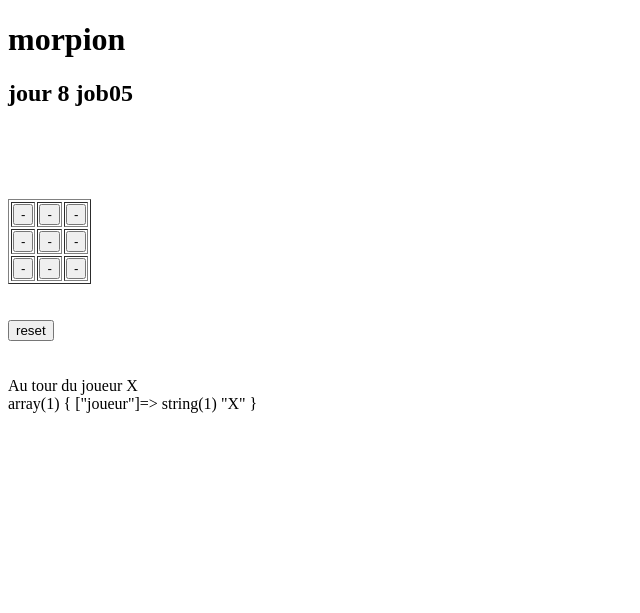
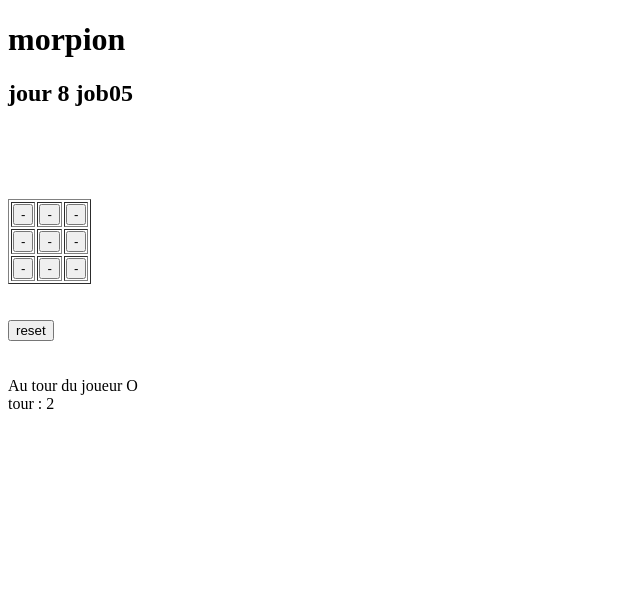
Before and after one commit to thomas-spinec/runtrack2, a PHP site: page / in a window 1280 px wide. Shown: the top 613 px of the page, without its empty margins (0-640 px from the left). Run offline with PHP 8.4, Linux system fonts and the light colour scheme.

Commit message:
suite et fin du morpion (job05 du jour 8), opérationnel

```diff
--- a/jour08/job05/index.php
+++ b/jour08/job05/index.php
@@ -1,74 +1,87 @@
 <!-- Partie PHP -->
 <?php
+    session_start();
 
-// Définition du joueur (X ou O) dans un cookie pour qu'il le garde en mémoire
-if (!isset($_COOKIE['joueur'])){
-    setcookie('joueur', 'X', time() + 365*24*3600);
-    $_COOKIE['joueur'] = 'X';
+    if (!isset($_SESSION['tour'])){
+        $_SESSION['tour'] = 1;
+    }
+
+    // Définition du joueur (X ou O) dans une variable session pour qu'il le garde en mémoire
+    if (!isset($_SESSION['joueur'])){
+        $_SESSION['joueur'] = 'X';
     }
 
     function jeu($case){
-    $symbole = $_COOKIE['joueur'];
-    setcookie("$case", $symbole, time() + 365*24*3600);
-    $_COOKIE[$case] = $symbole;
-    victoire();
+        if ($_SESSION['tour'] % 2 != 0){
+            $_SESSION[$case] = 'X';
+        }
+        else {
+            $_SESSION[$case] = 'O';
+        }
     }
 
     function chgmt_joueur(){
-    if ($_COOKIE['joueur'] == 'X'){
-        $_COOKIE['joueur'] = 'O';
+        if ($_SESSION['tour'] % 2 == 0){
+            $_SESSION['joueur'] = 'O';
         }
         else {
-        $_COOKIE['joueur'] = 'X';
+            $_SESSION['joueur'] = 'X';
         }
     }
 
     function victoire(){
         //lignes
-
-    if (isset($_COOKIE['case1']) && isset($_COOKIE['case2']) && isset($_COOKIE['case3'])){
-        if ($_COOKIE['case1'] == $_COOKIE['case2'] && $_COOKIE['case2'] == $_COOKIE['case3']){
-            return 0;
+                                     // JE NE SAIS PAS POURQUOI çA NE FONCTIONNE PAS AVEC LA BOUCLE FOR //
+        // for ($i=1; $i < 8; $i +3){
+        //     if (isset($_SESSION['case' . $i]) && isset($_SESSION['case' . $i+1]) && isset($_SESSION['case' . $i+2])){
+        //         if ($_SESSION['case' . $i] == $_SESSION['case' . $i+1] && $_SESSION['case' . $i] == $_SESSION['case' . $i+2]){
+        //             return 'gagné';
+        //         }
+        //     }
+        // }
+        if (isset($_SESSION['case1']) && isset($_SESSION['case2']) && isset($_SESSION['case3'])){
+            if ($_SESSION['case1'] == $_SESSION['case2'] && $_SESSION['case2'] == $_SESSION['case3']){
+                return 'gagné';
             }
         }
-    if (isset($_COOKIE['case4']) && isset($_COOKIE['case5']) && isset($_COOKIE['case6'])){
-        if ($_COOKIE['case4'] == $_COOKIE['case5'] && $_COOKIE['case5'] == $_COOKIE['case6']){
-            return 0;
+        if (isset($_SESSION['case4']) && isset($_SESSION['case5']) && isset($_SESSION['case6'])){
+            if ($_SESSION['case4'] == $_SESSION['case5'] && $_SESSION['case5'] == $_SESSION['case6']){
+                return 'gagné';
             }
         }
-    if (isset($_COOKIE['case7']) && isset($_COOKIE['case8']) && isset($_COOKIE['case9'])){
-        if ($_COOKIE['case7'] == $_COOKIE['case8'] && $_COOKIE['case8'] == $_COOKIE['case9']){
-            return 0;
+        if (isset($_SESSION['case7']) && isset($_SESSION['case8']) && isset($_SESSION['case9'])){
+            if ($_SESSION['case7'] == $_SESSION['case8'] && $_SESSION['case8'] == $_SESSION['case9']){
+                return 'gagné';
             }
         }
         //colonnes
         for ($i=1; $i < 4; $i++) {
-        if (isset($_COOKIE['case' . $i]) && isset($_COOKIE['case' . $i+3]) && isset($_COOKIE['case' . $i+6])){
-            if ($_COOKIE['case' . $i] == $_COOKIE['case' . $i+3] && $_COOKIE['case' . $i+3] == $_COOKIE['case' . $i+6]){
-                return 0;
+            if (isset($_SESSION['case' . $i]) && isset($_SESSION['case' . $i+3]) && isset($_SESSION['case' . $i+6])){
+                if ($_SESSION['case' . $i] == $_SESSION['case' . $i+3] && $_SESSION['case' . $i+3] == $_SESSION['case' . $i+6]){
+                    return 'gagné';
                 }
             }
         }
         //diagonales
-    if (isset($_COOKIE['case1']) && isset($_COOKIE['case5']) && isset($_COOKIE['case9'])){
-        if ($_COOKIE['case1'] == $_COOKIE['case5'] && $_COOKIE['case5'] == $_COOKIE['case9']){
-            return 0;
+        if (isset($_SESSION['case1']) && isset($_SESSION['case5']) && isset($_SESSION['case9'])){
+            if ($_SESSION['case1'] == $_SESSION['case5'] && $_SESSION['case5'] == $_SESSION['case9']){
+                return 'gagné';
             }
         }
-    if (isset($_COOKIE['case3']) && isset($_COOKIE['case5']) && isset($_COOKIE['case7'])){
-        if ($_COOKIE['case3'] == $_COOKIE['case5'] && $_COOKIE['case5'] == $_COOKIE['case7']){
-            return 0;
+        if (isset($_SESSION['case3']) && isset($_SESSION['case5']) && isset($_SESSION['case7'])){
+            if ($_SESSION['case3'] == $_SESSION['case5'] && $_SESSION['case5'] == $_SESSION['case7']){
+                return 'gagné';
             }
         }
         //match nul
         $count = 0;
         for ($i=1; $i < 10; $i++) {
-        if (isset($_COOKIE['case' . $i])){
+            if (isset($_SESSION['case' . $i])){
                 $count++;
             }
         }
         if ($count == 9){
-        return 2;
+            return 'match nul';
         }
         return 1;
     }
@@ -76,9 +89,8 @@ function victoire(){
 
     function reset_fun(){
         for ($i = 1; $i < 10; $i++){
-        if (isset($_COOKIE['case' . $i])){
-            setcookie('case' . $i, '', time() - 3600);
-        $_COOKIE["case$i"] = null;
+            if (isset($_SESSION['case' . $i])){
+                $_SESSION["case$i"] = null;
             }
             if (isset($_POST['case' . $i])){
                 $_POST["case$i"] == null;
@@ -86,14 +98,14 @@ function reset_fun(){
         }
         for ($i = 0; $i <9; $i++){
         }
-    $_COOKIE['joueur'] = 'X';
+        $_SESSION['joueur'] = 'X';
+        $_SESSION['tour'] = 0;
     }
 
     if (isset($_POST['reset'])){
         for ($i = 1; $i < 10; $i++){
-        if (isset($_COOKIE['case' . $i])){
-            setcookie('case' . $i, '', time() - 3600);
-        $_COOKIE["case$i"] = null;
+            if (isset($_SESSION['case' . $i])){
+                $_SESSION["case$i"] = null;
             }
             if (isset($_POST['case' . $i])){
                 $_POST["case$i"] == null;
@@ -101,7 +113,8 @@ if (isset($_POST['reset'])){
         }
         for ($i = 0; $i <9; $i++){
         }
-    $_COOKIE['joueur'] = 'X';
+        $_SESSION['joueur'] = 'X';
+        $_SESSION['tour'] = 0;
     }
 
 ?>
@@ -159,18 +172,6 @@ if (isset($_POST['reset'])){
         }
         // FIN JEU //
     ?>
-    <?php // Verification victoire //
-        if (victoire() == 0){
-            echo 'Victoire du joueur ' . $_COOKIE['joueur'];
-            echo sleep(1);
-            reset_fun();
-        }
-        else if (victoire() == 2){
-            echo "Match nul!";
-            echo sleep(1);
-            reset_fun();
-        }
-    ?>
     <br>
     <br>
     <!-- Tableau -->
@@ -178,9 +179,9 @@ if (isset($_POST['reset'])){
         <tr> <!-- 1ère ligne -->
             <td>
                     <?php
-                        if (isset($_COOKIE['case1'])){
-                            echo $_COOKIE['joueur'];
-                            chgmt_joueur();
+                        if (isset($_SESSION['case1'])){
+                            echo $_SESSION['case1'];
+                            victoire();
                         }
                         else {
                             echo "<form action='' method='post'>
@@ -188,13 +189,12 @@ if (isset($_POST['reset'])){
                             </form>";
                         }
                     ?>
-
             </td>
             <td>
                     <?php
-                        if (isset($_COOKIE['case2'])){
-                            echo $_COOKIE['joueur'];
-                            chgmt_joueur();
+                        if (isset($_SESSION['case2'])){
+                            echo $_SESSION['case2'];
+                            victoire();
                         }
                         else {
                             echo "<form action='' method='post'>
@@ -205,9 +205,9 @@ if (isset($_POST['reset'])){
             </td>
             <td>
                     <?php
-                        if (isset($_COOKIE['case3'])){
-                            echo $_COOKIE['joueur'];
-                            chgmt_joueur();
+                        if (isset($_SESSION['case3'])){
+                            echo $_SESSION['case3'];
+                            victoire();
                         }
                         else {
                             echo "<form action='' method='post'>
@@ -220,9 +220,9 @@ if (isset($_POST['reset'])){
         <tr> <!-- 2ème ligne -->
             <td>
                     <?php
-                        if (isset($_COOKIE['case4'])){
-                            echo $_COOKIE['joueur'];
-                            chgmt_joueur();
+                        if (isset($_SESSION['case4'])){
+                            echo $_SESSION['case4'];
+                            victoire();
                         }
                         else {
                             echo "<form action='' method='post'>
@@ -233,9 +233,9 @@ if (isset($_POST['reset'])){
             </td>
             <td>
                     <?php
-                        if (isset($_COOKIE['case5'])){
-                            echo $_COOKIE['joueur'];
-                            chgmt_joueur();
+                        if (isset($_SESSION['case5'])){
+                            echo $_SESSION['case5'];
+                            victoire();
                         }
                         else {
                             echo "<form action='' method='post'>
@@ -246,9 +246,9 @@ if (isset($_POST['reset'])){
             </td>
             <td>
                     <?php
-                        if (isset($_COOKIE['case6'])){
-                            echo $_COOKIE['joueur'];
-                            chgmt_joueur();
+                        if (isset($_SESSION['case6'])){
+                            echo $_SESSION['case6'];
+                            victoire();
                         }
                         else {
                             echo "<form action='' method='post'>
@@ -261,9 +261,9 @@ if (isset($_POST['reset'])){
         <tr> <!-- 3ème ligne -->
             <td>
                     <?php
-                        if (isset($_COOKIE['case7'])){
-                            echo $_COOKIE['joueur'];
-                            chgmt_joueur();
+                        if (isset($_SESSION['case7'])){
+                            echo $_SESSION['case7'];
+                            victoire();
                         }
                         else {
                             echo "<form action='' method='post'>
@@ -274,9 +274,9 @@ if (isset($_POST['reset'])){
             </td>
             <td>
                     <?php
-                        if (isset($_COOKIE['case8'])){
-                            echo $_COOKIE['joueur'];
-                            chgmt_joueur();
+                        if (isset($_SESSION['case8'])){
+                            echo $_SESSION['case8'];
+                            victoire();
                         }
                         else {
                             echo "<form action='' method='post'>
@@ -287,9 +287,9 @@ if (isset($_POST['reset'])){
             </td>
             <td>
                     <?php
-                        if (isset($_COOKIE['case9'])){
-                            echo $_COOKIE['joueur'];
-                            chgmt_joueur();
+                        if (isset($_SESSION['case9'])){
+                            echo $_SESSION['case9'];
+                            victoire();
                         }
                         else {
                             echo "<form action='' method='post'>
@@ -307,15 +307,27 @@ if (isset($_POST['reset'])){
     </form>
     <br>
     <br>
-    <?php
-        echo 'Au tour du joueur '. $_COOKIE['joueur'];
+    <?php // Verification victoire //
+        if (victoire() == 'gagné'){
             echo '<br>';
+            echo 'Victoire du joueur ' . $_SESSION['joueur'];
+            reset_fun();
+            echo '<br>';
+        }
+        else if (victoire() == 'match nul'){
+            echo '<br>';
+            echo "Match nul!";
+            reset_fun();
+            echo '<br>';
+        }
+        else{
+            $_SESSION['tour']++;
+            chgmt_joueur();
+            echo 'Au tour du joueur '. $_SESSION['joueur'];
+            echo '<br>';
+            echo 'tour : ' . $_SESSION['tour'];
+        }
     ?>
-    <?php
-        var_dump($_COOKIE);
-        echo '<br>';
-    ?>
-
 
 </body>
 </html>
```
Lines whose indentation alone changed are shown as unchanged.
